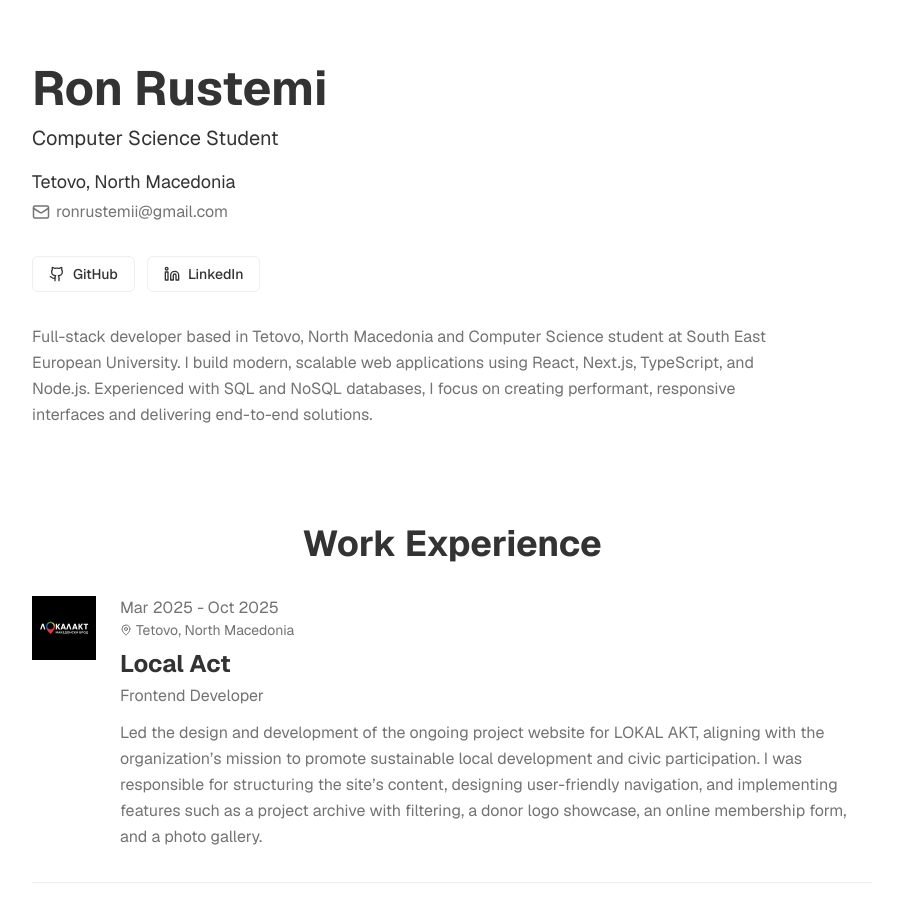
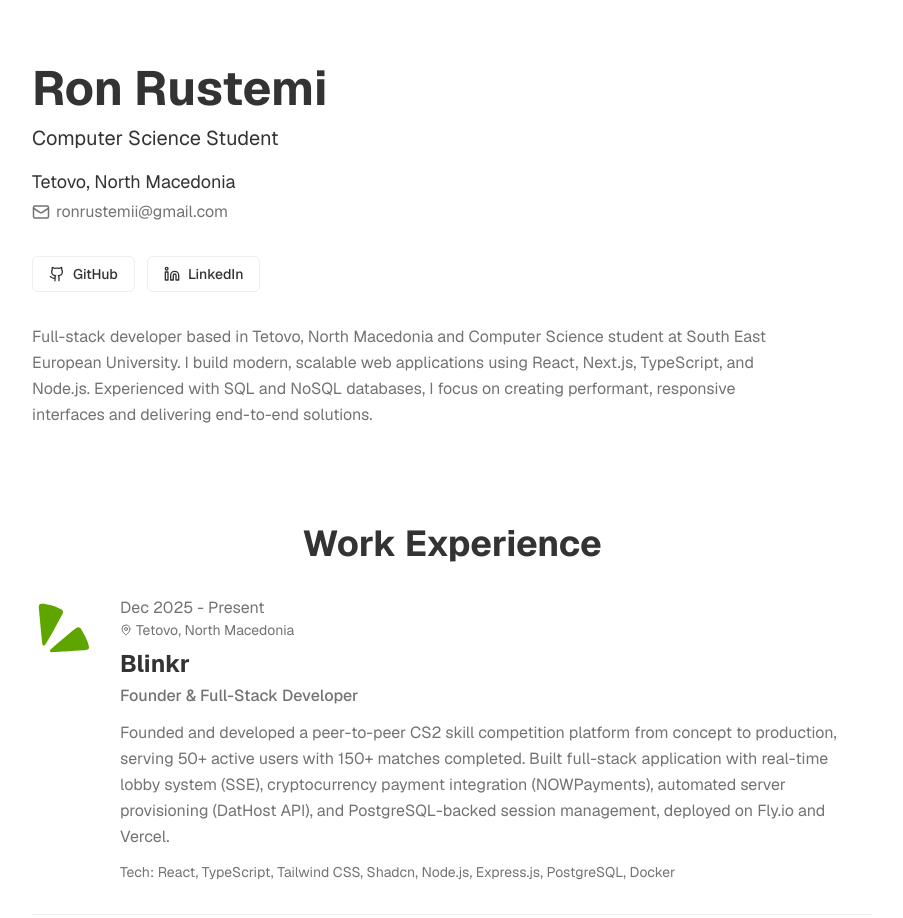
Before and after one commit to ronrustemi123/Portfolio, a Next.js app: page / in a window 1280 px wide. Shown: the top 918 px of the page, without its empty margins (188-1091 px from the left). Built offline with nearby package versions, Linux system fonts and the light colour scheme.

Commit message:
added blinkr

```diff
--- a/components/sections/WorkExperienceSection.tsx
+++ b/components/sections/WorkExperienceSection.tsx
@@ -60,7 +60,7 @@ function WorkExperienceItem({ experience, index }: { experience: typeof portfoli
               <h3 className="mb-1 text-xl font-bold text-foreground md:text-2xl">
                 {experience.company}
               </h3>
-              <p className="mb-3 text-base text-muted text-foreground">
+              <p className="mb-3 text-base text-muted font-medium text-foreground">
                 {experience.role}
               </p>
               <p className="text-base leading-relaxed" style={{ color: '#737373' }}>
--- a/data/portfolio.ts
+++ b/data/portfolio.ts
@@ -12,6 +12,26 @@ export const portfolioData: PortfolioData = {
     linkedin: "https://www.linkedin.com/in/ronrustemi",
   },
   workExperience: [
+    {
+      company: "Blinkr",
+      role: "Founder & Full-Stack Developer",
+      startDate: "Dec 2025",
+      endDate: "Present",
+      location: "Tetovo, North Macedonia",
+      description:
+      "Founded and developed a peer-to-peer CS2 skill competition platform from concept to production, serving 50+ active users with 150+ matches completed. Built full-stack application with real-time lobby system (SSE), cryptocurrency payment integration (NOWPayments), automated server provisioning (DatHost API), and PostgreSQL-backed session management, deployed on Fly.io and Vercel.",
+      technologies: [
+        "React",
+        "TypeScript",
+        "Tailwind CSS",
+        "Shadcn",
+        "Node.js",
+        "Express.js",
+        "PostgreSQL",
+        "Docker"
+      ],
+      logo: "/blinkr.svg", // Add your logo
+    },
     {
       company: "Local Act",
       role: "Frontend Developer",
@@ -29,7 +49,7 @@ export const portfolioData: PortfolioData = {
       endDate: "Mar 2025",
       location: "Skopje",
       description:
-        "Developed the front end of a full-stack management system for driving schools using React and Vite. Built responsive UI components, implemented data integration with backend APIs, and optimized performance for smooth scheduling, student tracking, and instructor management experiences.",
+      "Developed the front end of a full-stack management system for driving schools using React and Vite. Built responsive UI components, implemented data integration with backend APIs, and optimized performance for smooth scheduling, student tracking, and instructor management experiences.",
       technologies: [
         "React",
         "Vite",
@@ -69,6 +89,27 @@ export const portfolioData: PortfolioData = {
     },
   ],
   projects: [
+    {
+      title: "Blinkr",
+      description:
+      "Peer-to-peer CS2 skill competition platform with crypto stakes. Built real-time lobby system (SSE), payment integration (NOWPayments), automated server provisioning (DatHost), and PostgreSQL wallet system with transaction locking. Deployed on Fly.io and Vercel serving 200+ users with $15k+ in competed stakes.",
+      technologies: [
+        { name: "React", color: "blue" },
+        { name: "TypeScript", color: "blue" },
+        { name: "Tailwind CSS", color: "blue" },
+        { name: "Node.js", color: "green" },
+        { name: "Express.js", color: "green" },
+        { name: "PostgreSQL", color: "blue" },
+        { name: "Docker", color: "blue" },
+      ],
+      links: [
+        {
+          type: "demo",
+          url: "https://playblinkr.com",
+          label: "Live Platform",
+        },
+      ]
+    },
     {
       title: "DailyDraft",
       description:
```
Also changed, not shown: public/blinkr.svg (added).
